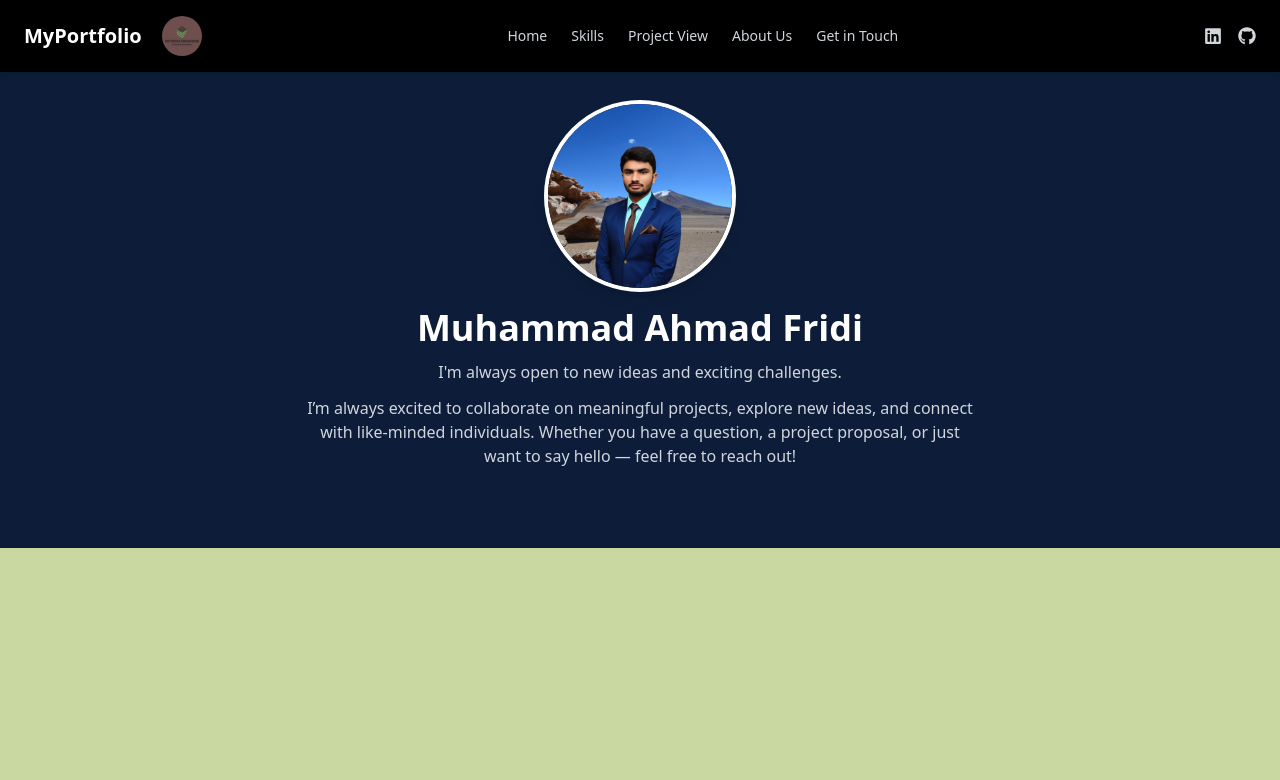
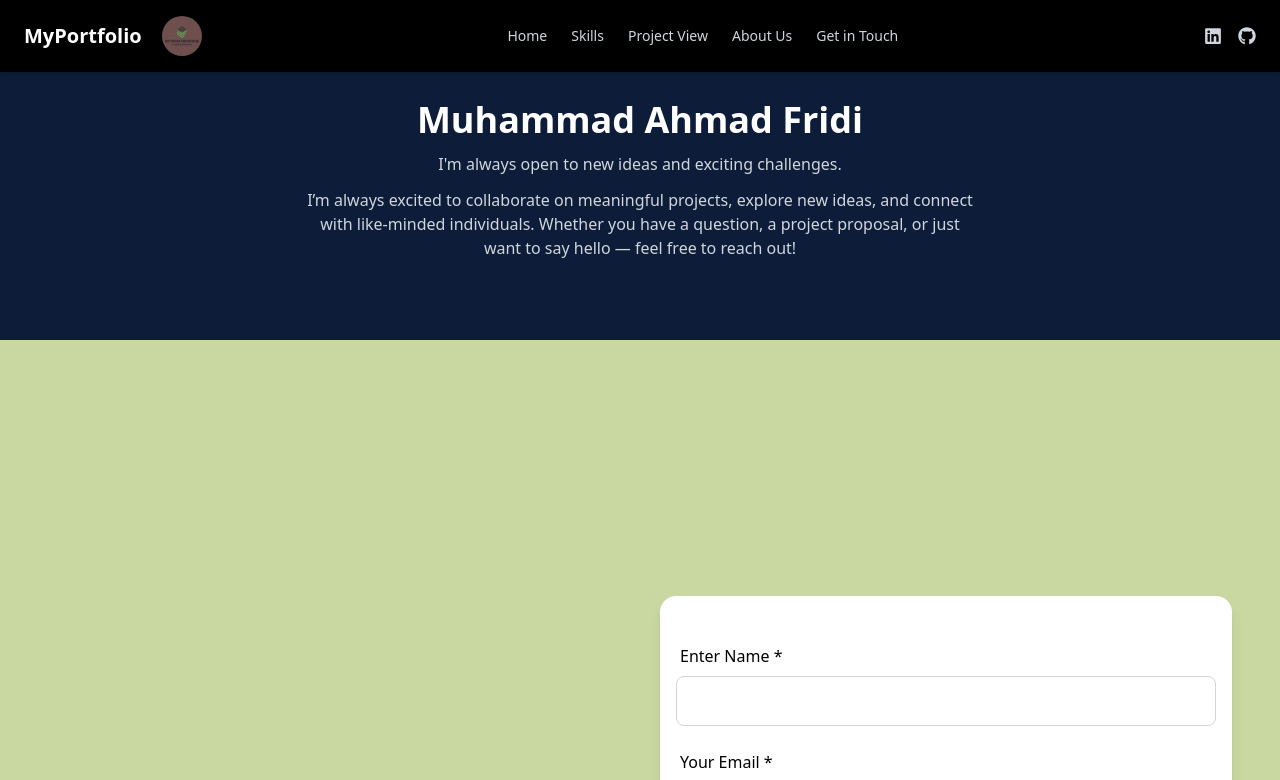
Before and after one commit to Ahmad-WebOfficial/Portfolio-Ahmad, a React (Vite) app: page /contact in a window 1280 px wide. Shown: the top 780 px of the page. Built offline with nearby package versions, Linux system fonts and the light colour scheme.

Commit message:
Update Getin.jsx

```diff
--- a/src/components/Getin.jsx
+++ b/src/components/Getin.jsx
@@ -3,7 +3,6 @@ import { FaLinkedin, FaGithub } from "react-icons/fa";
 
 import Head from "../components/Head";
 import Foter from "../components/Foter";
-import img1 from "../images/img411.png";
 
 const Contact = () => {
   const [formData, setFormData] = useState({
@@ -61,11 +60,7 @@ const Contact = () => {
     <>
       <Head />
       <div className="h-full bg-[#0d1d39] flex  flex-col mt-15 items-center p-5 md:p-10 text-white">
-        <img
-          src={img1}
-          alt="Muhammad Ahmad Fridi"
-          className="w-40 h-40 md:w-48 md:h-48 rounded-full object-cover object-top mb-4 shadow-lg border-4 border-white"
-        />
+
         <h1 className="text-3xl md:text-4xl font-bold mb-3">
           Muhammad Ahmad Fridi
         </h1>
```
